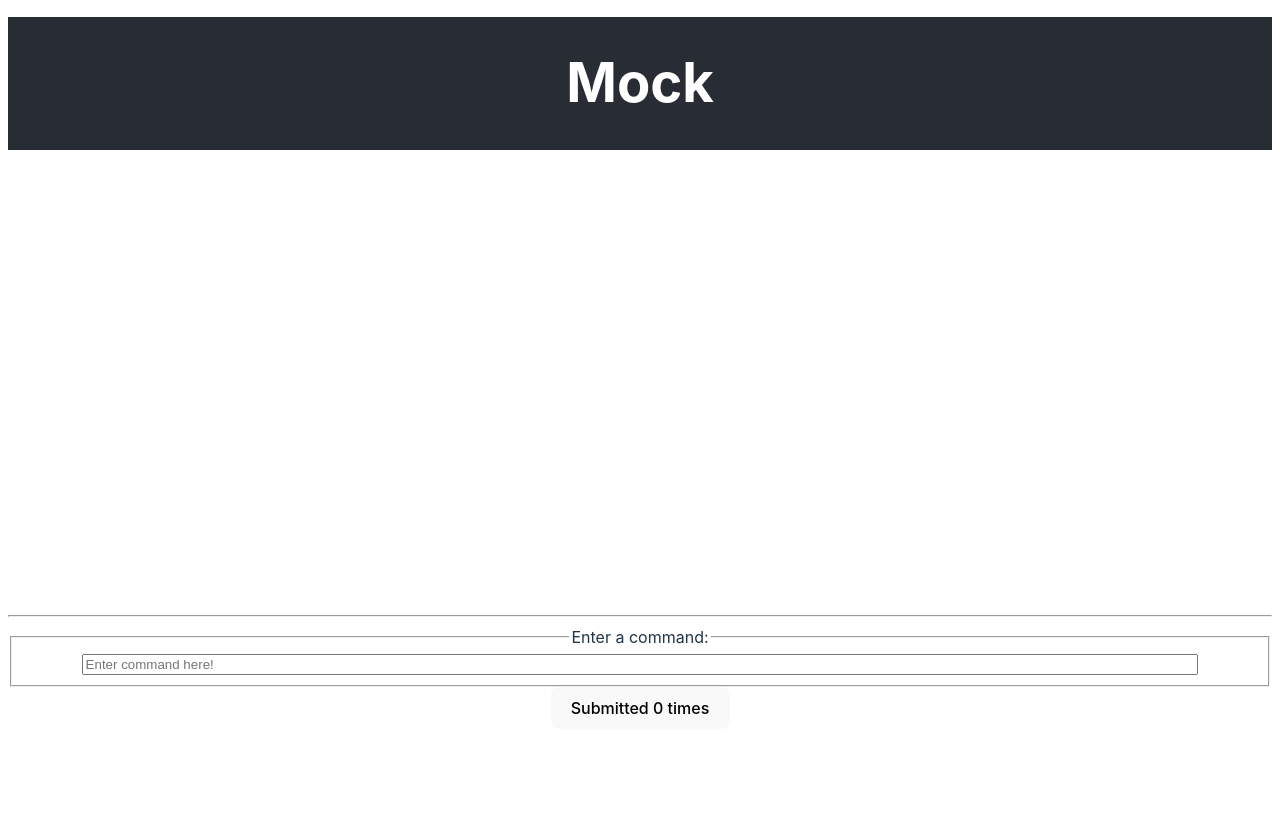
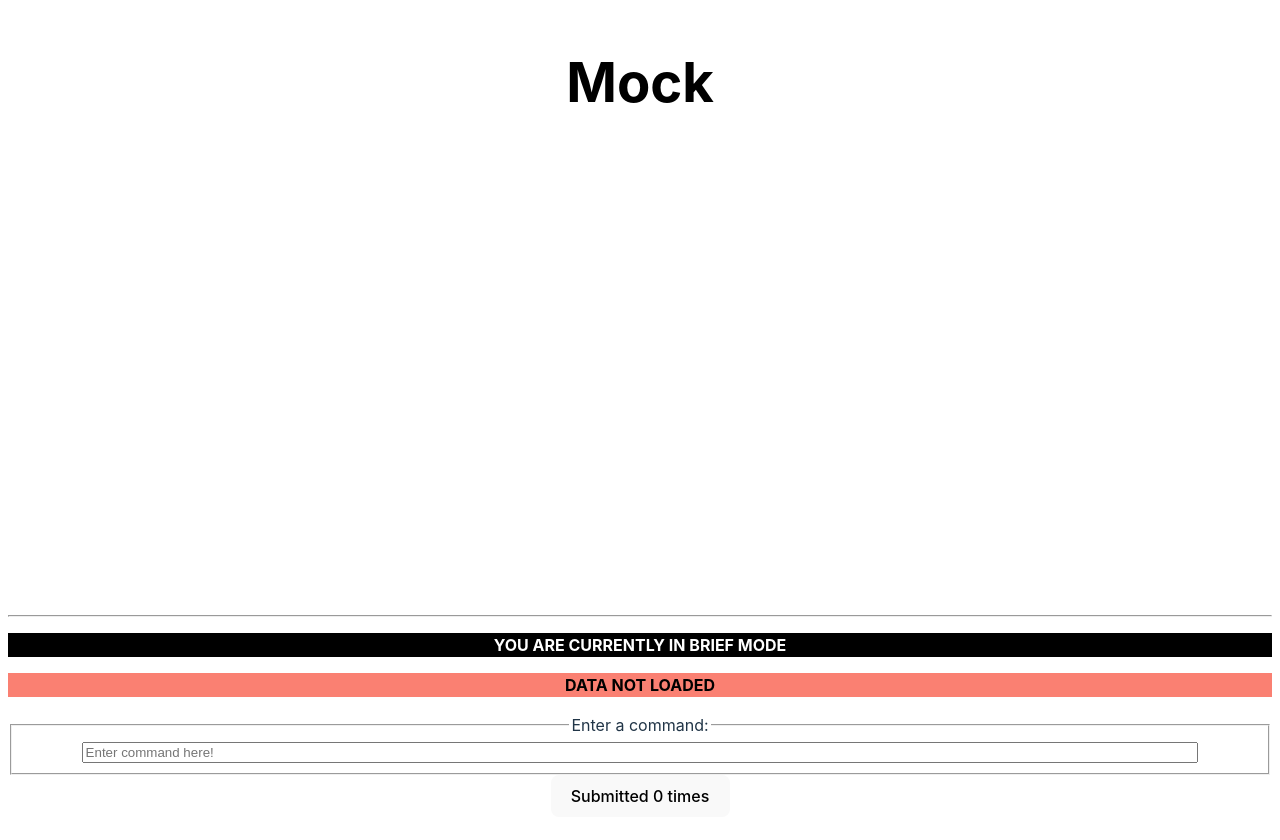
Before and after one commit to mding16/mding16.github.io, a React (Vite) app: page / in a window 1280 px wide. Shown: the top 840 px of the page. Built offline with nearby package versions, Linux system fonts and the light colour scheme.

Commit message:
feat: status bars and css

```diff
--- a/src/components/REPLHistory.tsx
+++ b/src/components/REPLHistory.tsx
@@ -1,7 +1,7 @@
 import "../styles/main.css";
 
+
 interface REPLHistoryProps {
-  // TODO: Fill with some shared state tracking all the pushed commands
   history: JSX.Element[];
 }
 export function REPLHistory(props: REPLHistoryProps) {
@@ -9,7 +9,10 @@ export function REPLHistory(props: REPLHistoryProps) {
     <div className="repl-history">
       {/* This is where command history will go */}
       {/* TODO: To go through all the pushed commands... try the .map() function! */}
-      {props.history}
+      {props.history.map((value) =>
+      <div>{value}</div>
+      )
+      }
     </div>
   );
 }
--- a/src/components/REPLInput.tsx
+++ b/src/components/REPLInput.tsx
@@ -1,11 +1,13 @@
 import "../styles/main.css";
+import { ModeStatus } from "./StatusComponents/ModeStatus";
+import { LoadStatus } from "./StatusComponents/LoadStatus";
 import { Dispatch, SetStateAction, useState } from "react";
 import { ControlledInput } from "./ControlledInput";
 import { filepathToParsedCSVMap, queryToSearchedCSVMap } from "./mockedJson";
 import { unstable_renderSubtreeIntoContainer } from "react-dom";
 
+
 interface REPLInputProps {
-  // TODO: Fill this with desired props... Maybe something to keep track of the submitted commands
   history: JSX.Element[];
   setHistory: Dispatch<SetStateAction<JSX.Element[]>>;
 }
@@ -51,35 +53,36 @@ export function REPLInput(props: REPLInputProps) {
           // setFilepath(commandString.substring(8, commandString.length)); // maybe mock this to being a fixed
           props.setHistory([
             ...props.history,
-            <div>successfully loaded csv</div>,
+            <div className={"success"}>Successfully loaded CSV</div>,
           ]);
         } else {
           props.setHistory([
             ...props.history,
-            <div>Command: {commandString}</div>,
-            <div>Output: successfully loaded csv</div>,
+            <div className={"command"}>Command: {commandString}</div>,
+            <div className={"success"}>Output: successfully loaded csv</div>,
           ]);
         }
       } else {
         if (mode === 0) {
-          // setFilepath(commandString.substring(8, commandString.length)); // maybe mock this to being a fixed
-          props.setHistory([...props.history, <div>failed to load csv</div>]);
+          props.setHistory([
+            ...props.history,
+          <div className={"command"}>failed to load csv</div>]);
         } else {
           props.setHistory([
             ...props.history,
-            <div>Command: {commandString}</div>,
-            <div>Output: failed to load csv</div>,
+            <div className={"command"}>Command: {commandString}</div>,
+            <div className={"error"}>Output: failed to load csv</div>,
           ]);
         }
       }
     } else if (commandString === "view" && dataLoaded === 0) {
       if (mode == 0) {
-        props.setHistory([...props.history, <div>data not loaded</div>]);
+        props.setHistory([...props.history, <div className={"error"}>data not loaded</div>]);
       } else {
         props.setHistory([
           ...props.history,
-          <div>Command: {commandString}</div>,
-          <div>Output: data not loaded</div>,
+          <div className={"command"}>Command: {commandString}</div>,
+          <div className={"error"}>Output: data not loaded</div>,
         ]);
       }
     } else if (commandString === "view" && dataLoaded === 1) {
@@ -128,8 +131,8 @@ export function REPLInput(props: REPLInputProps) {
       } else {
         props.setHistory([
           ...props.history,
-          <div>Command: {commandString}</div>,
-          <div>Output: data not loaded</div>,
+          <div className={"command"}>Command: {commandString}</div>,
+          <div className={"error"}>Output: data not loaded</div>,
         ]);
       }
     } else if (
@@ -164,12 +167,12 @@ export function REPLInput(props: REPLInputProps) {
         ) {
           props.setHistory([
             ...props.history,
-            <div>missing input parameter</div>,
+            <div className={"error"}>missing input parameter</div>,
           ]);
         } else {
           props.setHistory([
             ...props.history,
-            <div>no such value in given column</div>,
+            <div className={"error"}>no such value in given column</div>,
           ]);
         }
       } else {
@@ -204,13 +207,13 @@ export function REPLInput(props: REPLInputProps) {
           props.setHistory([
             ...props.history,
             <div>Command: {commandString}</div>,
-            <div>Output: missing input parameter</div>,
+            <div className={"error"}>Output: missing input parameter</div>,
           ]);
         } else {
           props.setHistory([
             ...props.history,
             <div>Command: {commandString}</div>,
-            <div>Output: no such value in given column</div>,
+            <div className={"error"}>Output: no such value in given column</div>,
           ]);
         }
       }
@@ -218,32 +221,24 @@ export function REPLInput(props: REPLInputProps) {
       if (mode === 0) {
         props.setHistory([
           ...props.history,
-          <div>invalid command or forgetting arguments</div>,
+          <div className={"error"}>invalid command or forgetting arguments</div>,
         ]);
       } else {
         props.setHistory([
           ...props.history,
           <div>Command: {commandString}</div>,
-          <div>Output: invalid command or forgetting arguments</div>,
+          <div className={"error"}>Output: invalid command or forgetting arguments</div>,
         ]);
       }
     }
-
     setCount(count + 1);
     setCommandString("");
   }
-  // TODO: Once it increments, try to make it push commands... Note that you can use the `...` spread syntax to copy what was there before
-  // add to it with new commands.
-  /**
-   * We suggest breaking down this component into smaller components, think about the individual pieces
-   * of the REPL and how they connect to each other...
-   */
+
   return (
     <div className="repl-input">
-      {/* This is a comment within the JSX. Notice that it's a TypeScript comment wrapped in
-            braces, so that React knows it should be interpreted as TypeScript */}
-      {/* I opted to use this HTML tag; you don't need to. It structures multiple input fields
-            into a single unit, which makes it easier for screenreaders to navigate. */}
+      <p><ModeStatus mode={mode}></ModeStatus></p>
+      <p><LoadStatus loadStatus={dataLoaded}></LoadStatus></p>
       <fieldset>
         <legend>Enter a command:</legend>
         <ControlledInput
@@ -252,8 +247,6 @@ export function REPLInput(props: REPLInputProps) {
           ariaLabel={"Command input"}
         />
       </fieldset>
-      {/* TODO WITH TA: Build a handleSubmit function that increments count and displays the text in the button */}
-      {/* TODO: Currently this button just counts up, can we make it push the contents of the input box to the history?*/}
       <button onClick={() => handleSubmit(commandString)}>
         Submitted {count} times
       </button>
--- /dev/null
+++ b/src/components/StatusComponents/LoadStatus.tsx
@@ -0,0 +1,12 @@
+interface LoadStatusProps {
+    loadStatus: Number;
+  }
+
+export function LoadStatus (props: LoadStatusProps) {
+    if (props.loadStatus === 0){
+        return <div className="notloaded">DATA NOT LOADED</div>
+    }
+    else{
+        return <div className="loaded">DATA LOADED</div>
+    }
+}
--- /dev/null
+++ b/src/components/StatusComponents/ModeStatus.tsx
@@ -0,0 +1,12 @@
+interface ModeStatusProps {
+    mode: Number;
+  }
+
+export function ModeStatus (props: ModeStatusProps) {
+    if (props.mode === 0){
+        return <div className="modestatus">YOU ARE CURRENTLY IN BRIEF MODE</div>
+    }
+    else{
+        return <div className="modestatus">YOU ARE CURRENTLY IN VERBOSE MODE</div>
+    }
+}
--- a/src/styles/App.css
+++ b/src/styles/App.css
@@ -3,12 +3,12 @@
 }
 
 .App-header {
-  background-color: #282c34;
+  background-color: white;
   min-height: 8vh;
   display: flex;
   flex-direction: column;
   align-items: center;
   justify-content: center;
   font-size: calc(1px + 2vmin);
-  color: white;
+  color: black;
 }
--- a/src/styles/main.css
+++ b/src/styles/main.css
@@ -29,3 +29,39 @@ button {
   margin: auto;
   display: block;
 }
+
+.success{
+  background: lightgreen;
+  color: black;
+  font-weight: bold
+}
+
+.error{
+  background: salmon;
+  color: black;
+  font-weight: bold
+}
+
+.command{
+  background: #2E3559;
+  color: white;
+  font-weight: bold
+}
+
+.loaded {
+  background: lightgreen;
+  color: black;
+  font-weight: bold
+}
+
+.notloaded{
+  background: salmon;
+  color: black;
+  font-weight: bold
+}
+
+.modestatus{
+  background: black;
+  color: white;
+  font-weight: bold
+}
```
Also changed, not shown: src/components/REPL.tsx (+0 -15 lines).
